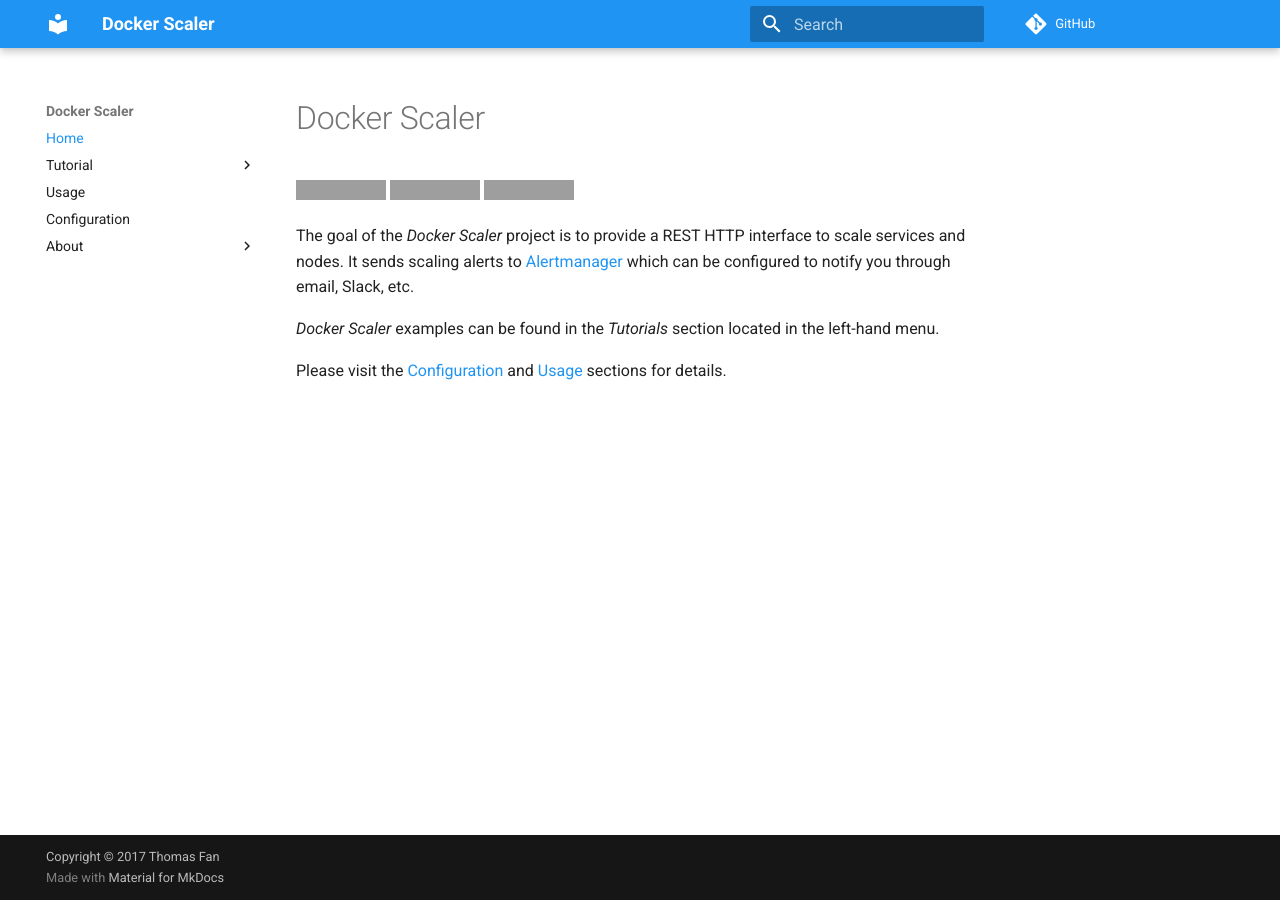
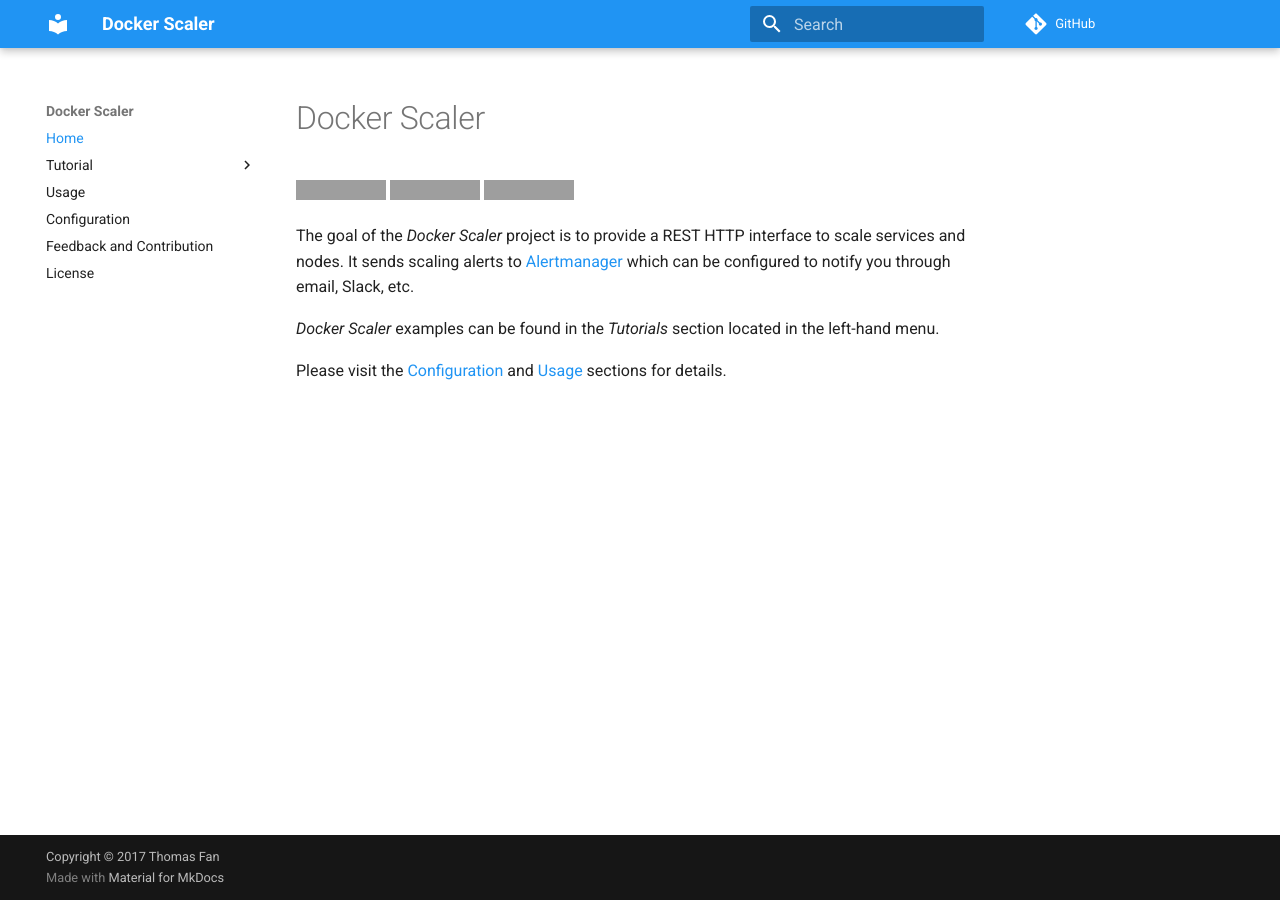
Before and after one commit to thomasjpfan/docker-scaler, an MkDocs documentation site: the page built from docs/index.md, in a window 1280 px wide. Built offline with MkDocs 1.6.1 and Material for MkDocs 9.7.7, drawn with Linux system fonts in a browser that asks for light colours; comment, search, counter and statistics services are not loaded; old or Windows-style settings are respelled for this version of MkDocs; some of the changed lines change nothing that is shown; grey boxes are pictures that could not be loaded.

Commit message:
DOC: Removes about pane

```diff
--- a/mkdocs.yml
+++ b/mkdocs.yml
@@ -6,9 +6,8 @@
     - Auto-Scaling Nodes On Amazon Web Services: aws-node-scale.md
   - Usage: usage.md
   - Configuration: configuration.md
-  - About:
-    - Feedback and Contribution: feedback-and-contribution.md
-    - License: license.md
+  - Feedback and Contribution: feedback-and-contribution.md
+  - License: license.md
 repo_url: https://github.com/thomasjpfan/docker-scaler
 site_author: Thomas Fan
 copyright: Copyright © 2017 Thomas Fan
```
